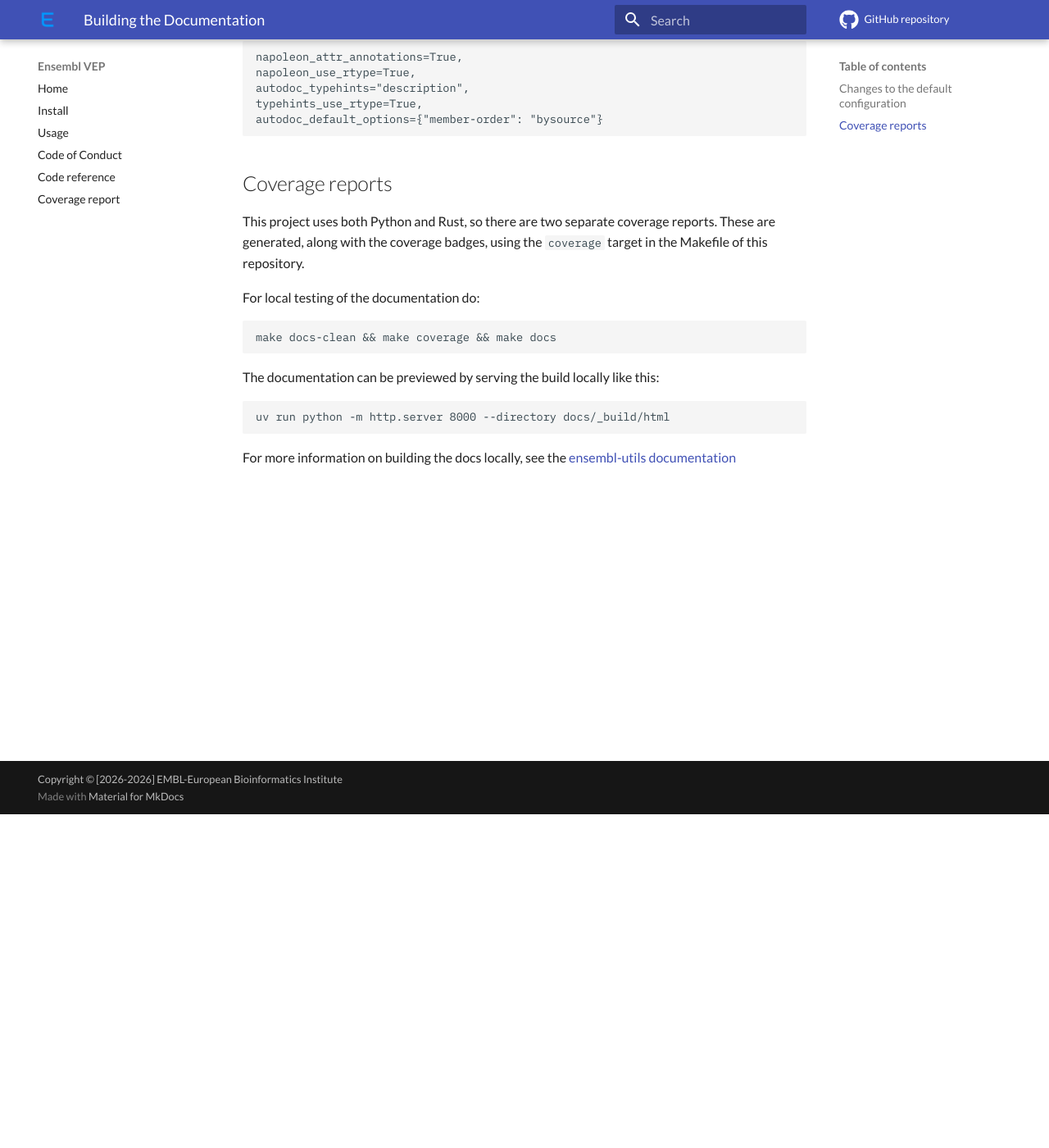
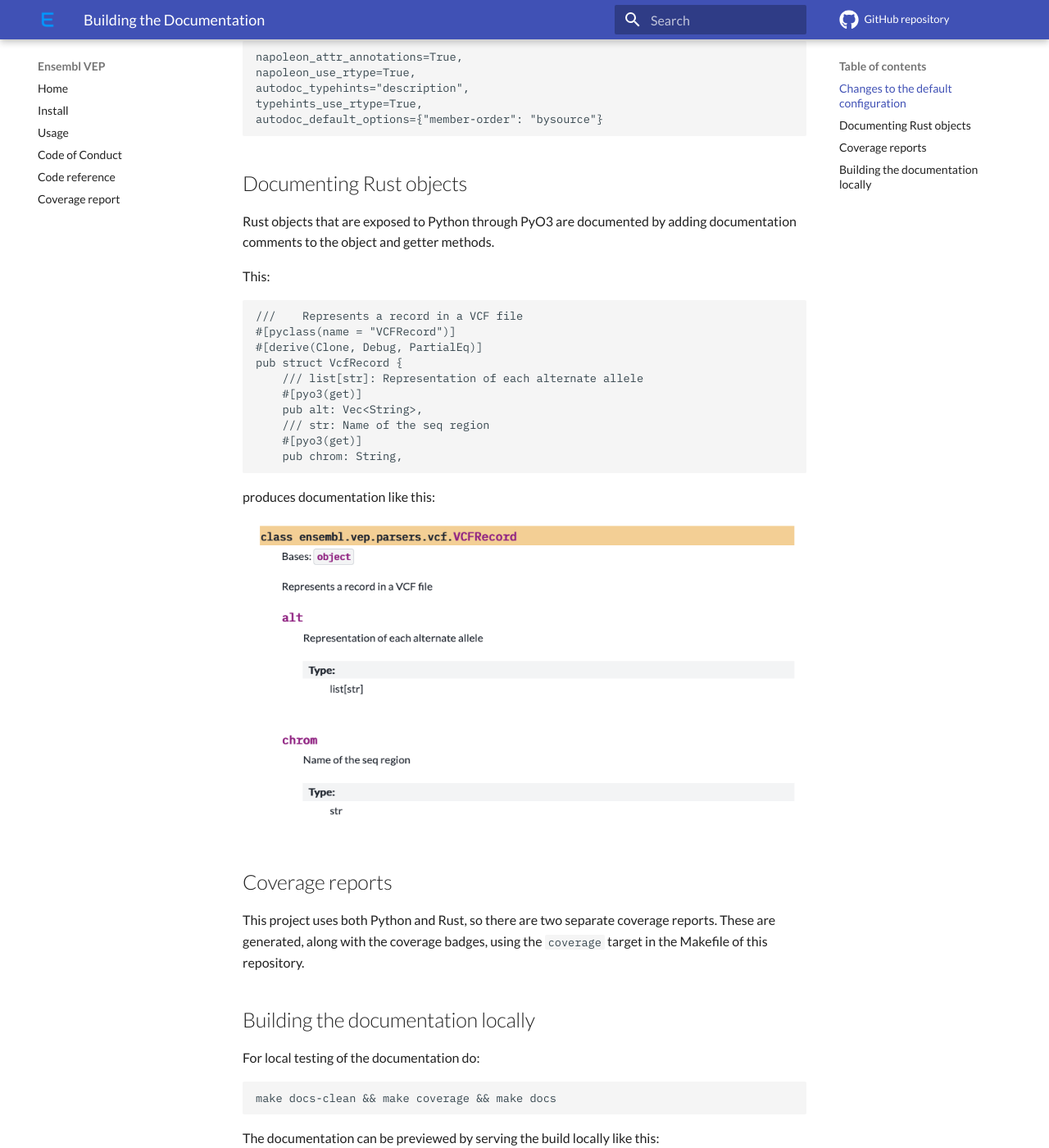
Before and after one commit to Ensembl/ensembl-vep-py, an MkDocs documentation site: the page built from docs/developer_guide/documentation.md, in a window 1280 px wide and 1400 px high, scrolled down 407 px. Shown: the whole window at 82% size. Built offline with MkDocs 1.6.1 and Material for MkDocs 9.7.7, drawn with Linux system fonts in a browser that asks for light colours; comment, search, counter and statistics services are not loaded.

Commit message:
docs: Add info on documenting Rust objects

````diff
--- a/docs/developer_guide/documentation.md
+++ b/docs/developer_guide/documentation.md
@@ -17,9 +17,32 @@ typehints_use_rtype=True,
 autodoc_default_options={"member-order": "bysource"}
 ```
 
+## Documenting Rust objects
+
+Rust objects that are exposed to Python through PyO3 are documented by adding documentation comments to the object and getter methods.
+
+This:
+```
+///    Represents a record in a VCF file
+#[pyclass(name = "VCFRecord")]
+#[derive(Clone, Debug, PartialEq)]
+pub struct VcfRecord {
+    /// list[str]: Representation of each alternate allele
+    #[pyo3(get)]
+    pub alt: Vec<String>,
+    /// str: Name of the seq region
+    #[pyo3(get)]
+    pub chrom: String,
+```
+produces documentation like this:
+
+![](../img/vcfrecord-docs-example.png)
+
 ## Coverage reports
 
 This project uses both Python and Rust, so there are two separate coverage reports. These are generated, along with the coverage badges, using the `coverage` target in the Makefile of this repository.
+
+## Building the documentation locally
 
 For local testing of the documentation do:
 ```
````
Also changed, not shown: docs/img/vcfrecord-docs-example.png (added).
